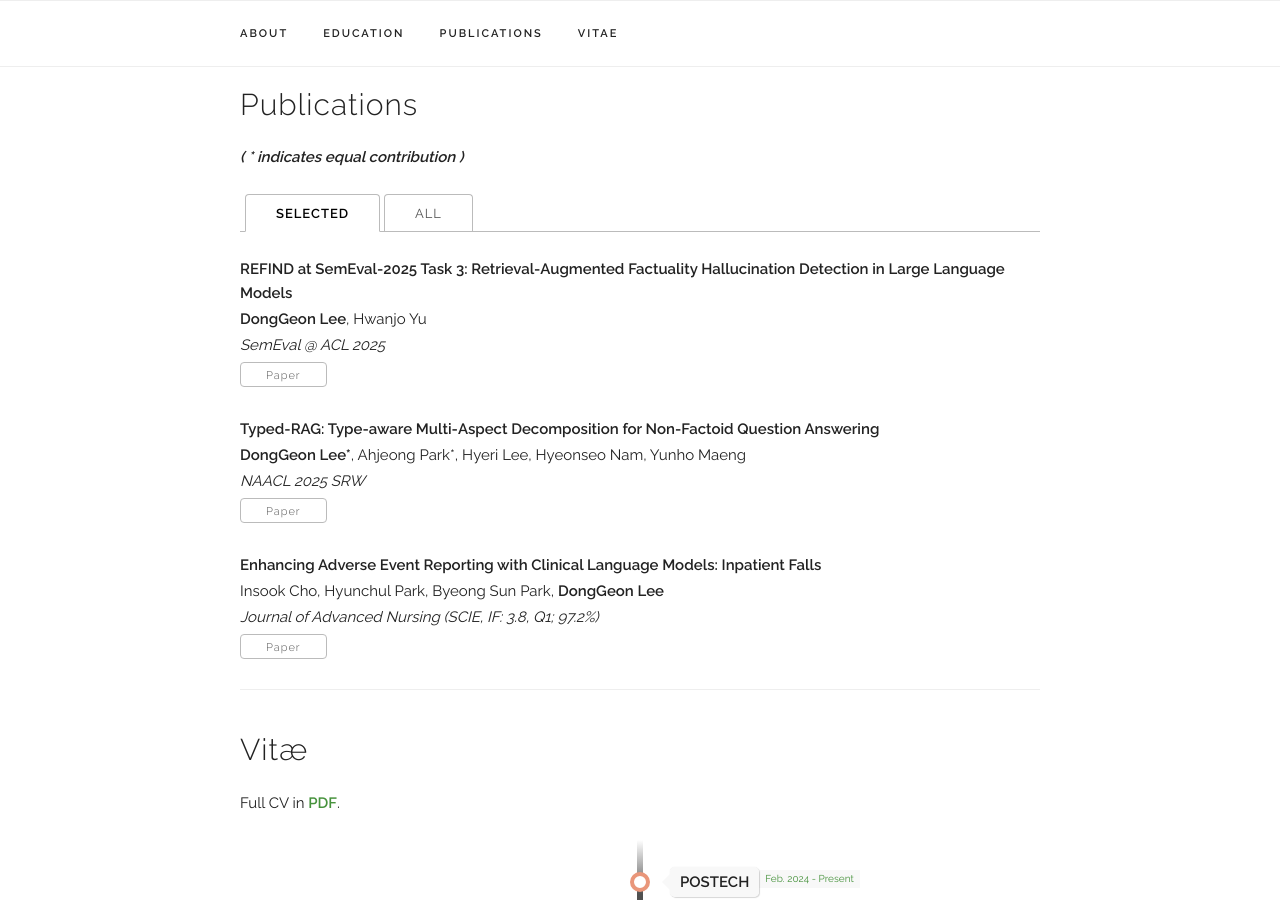
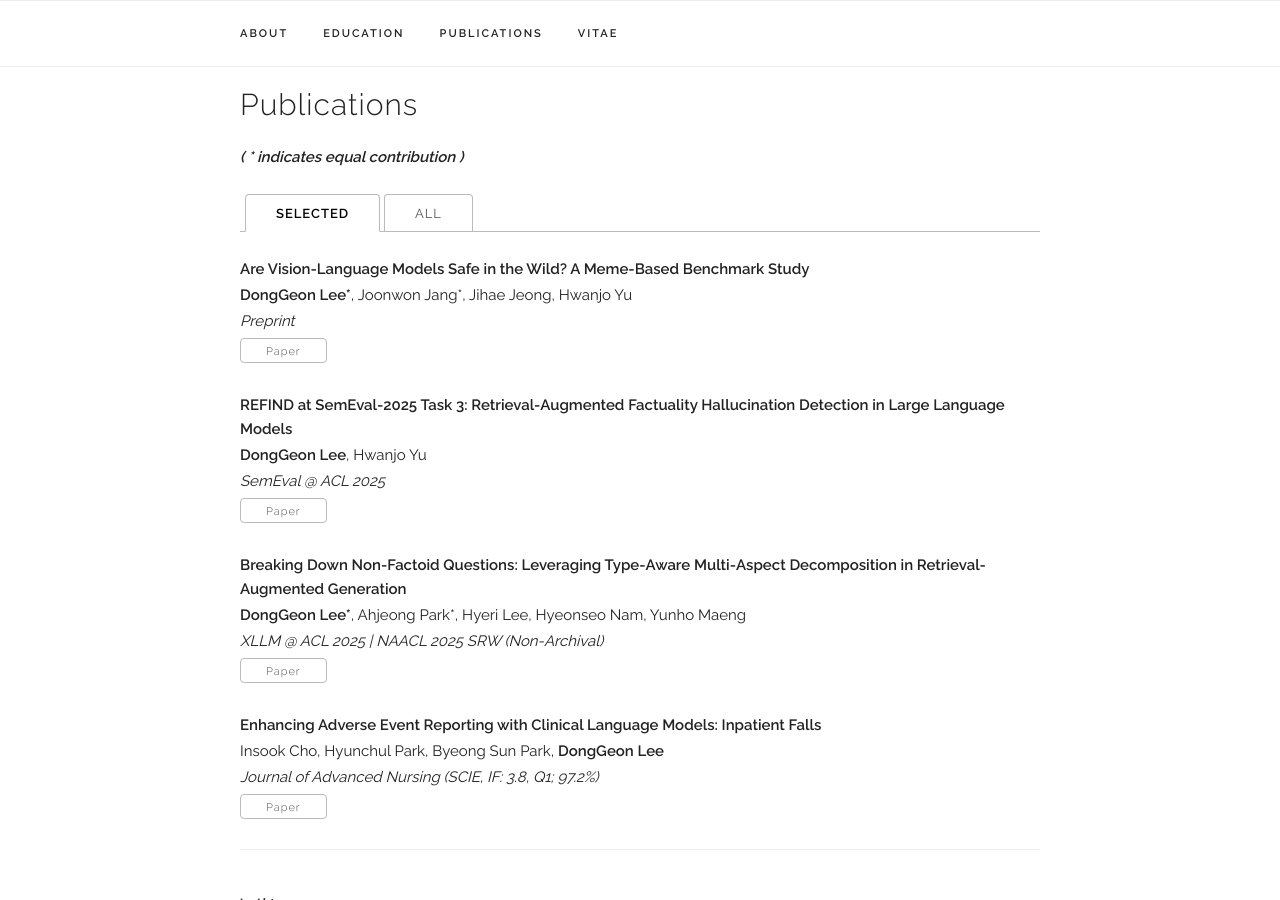
Before and after one commit to donggeon/donggeon.github.io, a Jekyll site: the page built from index.html, in a window 1280 px wide and 900 px high, scrolled down 1480 px. Built offline with Jekyll 4.4.1, drawn with Linux system fonts in a browser that asks for light colours; some web fonts are replaced.

Commit message:
May 2025

```diff
--- a/_data/publications.yaml
+++ b/_data/publications.yaml
@@ -1,27 +1,33 @@
 papers:
+  - title: "Are Vision-Language Models Safe in the Wild? A Meme-Based Benchmark Study"
+    authors: "<b>DongGeon Lee*</b>, Joonwon Jang*, Jihae Jeong, Hwanjo Yu"
+    venue: "Preprint"
+    paper_pdf: "https://arxiv.org/abs/2505.15389"
+    selected: y
+
   - title: "REFIND at SemEval-2025 Task 3: Retrieval-Augmented Factuality Hallucination Detection in Large Language Models"
     authors: "<b>DongGeon Lee</b>, Hwanjo Yu"
     venue: "SemEval @ ACL 2025"
     paper_pdf: "https://arxiv.org/abs/2502.13622"
     selected: y
 
-  - title: "Typed-RAG: Type-aware Multi-Aspect Decomposition for Non-Factoid Question Answering"
+  - title: "Breaking Down Non-Factoid Questions: Leveraging Type-Aware Multi-Aspect Decomposition in Retrieval-Augmented Generation"
     authors: "<b>DongGeon Lee*</b>, Ahjeong Park*, Hyeri Lee, Hyeonseo Nam, Yunho Maeng"
-    venue: "NAACL 2025 SRW"
+    venue: "XLLM @ ACL 2025 | NAACL 2025 SRW (Non-Archival)"
     paper_pdf: "https://arxiv.org/abs/2503.15879"
     selected: y
+
+  - title: "Theme-Explanation Structure for Table Summarization using Large Language Models: A Case Study on Korean Tabular Data"
+    authors: "TaeYoon Kwack*, Jisoo Kim*, Ki Yong Jung, <b>DongGeon Lee</b>, Heesun Park"
+    venue: "TRL @ ACL 2025"
+    paper_pdf: "https://arxiv.org/abs/2501.10487"
+    selected: n
 
   - title: "Enhancing Adverse Event Reporting with Clinical Language Models: Inpatient Falls"
     authors: "Insook Cho, Hyunchul Park, Byeong Sun Park, <b>DongGeon Lee</b>"
     venue: "Journal of Advanced Nursing (SCIE, IF: 3.8, Q1; 97.2%)"
     paper_pdf: "https://doi.org/10.1111/jan.16812"
     selected: y
-
-  - title: "Theme-Explanation Structure for Table Summarization using Large Language Models: A Case Study on Korean Tabular Data"
-    authors: "TaeYoon Kwack*, Jisoo Kim*, Ki Yong Jung, <b>DongGeon Lee</b>, Heesun Park"
-    venue: "Preprint"
-    paper_pdf: "https://arxiv.org/abs/2501.10487"
-    selected: n
 
   - title: "Question Types Matter: An Analysis of Question-Answering Performance in Retrieval-Augmented Generation Across Diverse Question Types"
     authors: "<b>DongGeon Lee*</b>, Ahjeong Park*, Hyeri Lee, Hyeonseo Nam, Yunho Maeng"
```
Also changed, not shown: 1 other file.
